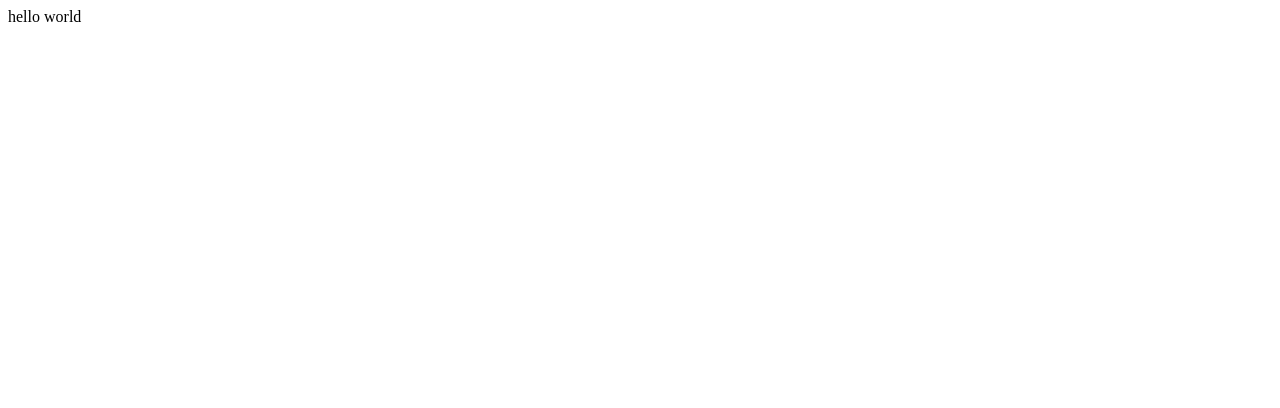
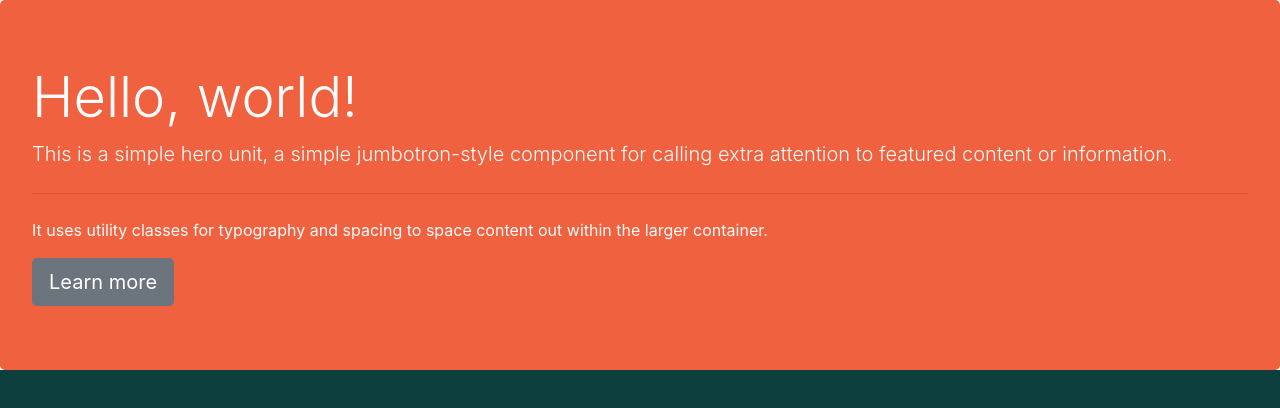
Before and after one commit to psimonjean/decouvre, a plain HTML site: page index.html in a window 1280 px wide. Drawn offline with nearby package versions, Linux system fonts and the light colour scheme.

Commit message:
Nouveau style
ajout de css

```diff
--- a/index.html
+++ b/index.html
@@ -1,11 +1,27 @@
 <!DOCTYPE html>
 <html lang="en">
+
 <head>
     <meta charset="UTF-8">
     <meta name="viewport" content="width=device-width, initial-scale=1.0">
     <title>Document</title>
+    <link rel="stylesheet" href="./mystyle.css">
+    <link rel="stylesheet" href="https://stackpath.bootstrapcdn.com/bootstrap/4.5.2/css/bootstrap.min.css"
+        integrity="sha384-JcKb8q3iqJ61gNV9KGb8thSsNjpSL0n8PARn9HuZOnIxN0hoP+VmmDGMN5t9UJ0Z" crossorigin="anonymous">
+    <script src="https://stackpath.bootstrapcdn.com/bootstrap/4.5.2/js/bootstrap.min.js"
+        integrity="sha384-B4gt1jrGC7Jh4AgTPSdUtOBvfO8shuf57BaghqFfPlYxofvL8/KUEfYiJOMMV+rV"
+        crossorigin="anonymous"></script>
 </head>
+
 <body>
-    hello world
+        <div class="jumbotron backgroud-color-couleur2 color-3">
+            <h1 class="display-4">Hello, world!</h1>
+            <p class="lead">This is a simple hero unit, a simple jumbotron-style component for calling extra attention
+                to featured content or information.</p>
+            <hr class="my-4">
+            <p>It uses utility classes for typography and spacing to space content out within the larger container.</p>
+            <a class="btn btn-secondary btn-lg" href="#" role="button">Learn more</a>
+    </div>
 </body>
+
 </html>
--- /dev/null
+++ b/mystyle.css
@@ -0,0 +1,9 @@
+body, html{
+    background-color: #0e3f3f;
+}
+.jumbotron.backgroud-color-couleur2 {
+    background-color:#f0613f ;
+}
+.color-3 {
+    color: #fdfcfc
+}
```
